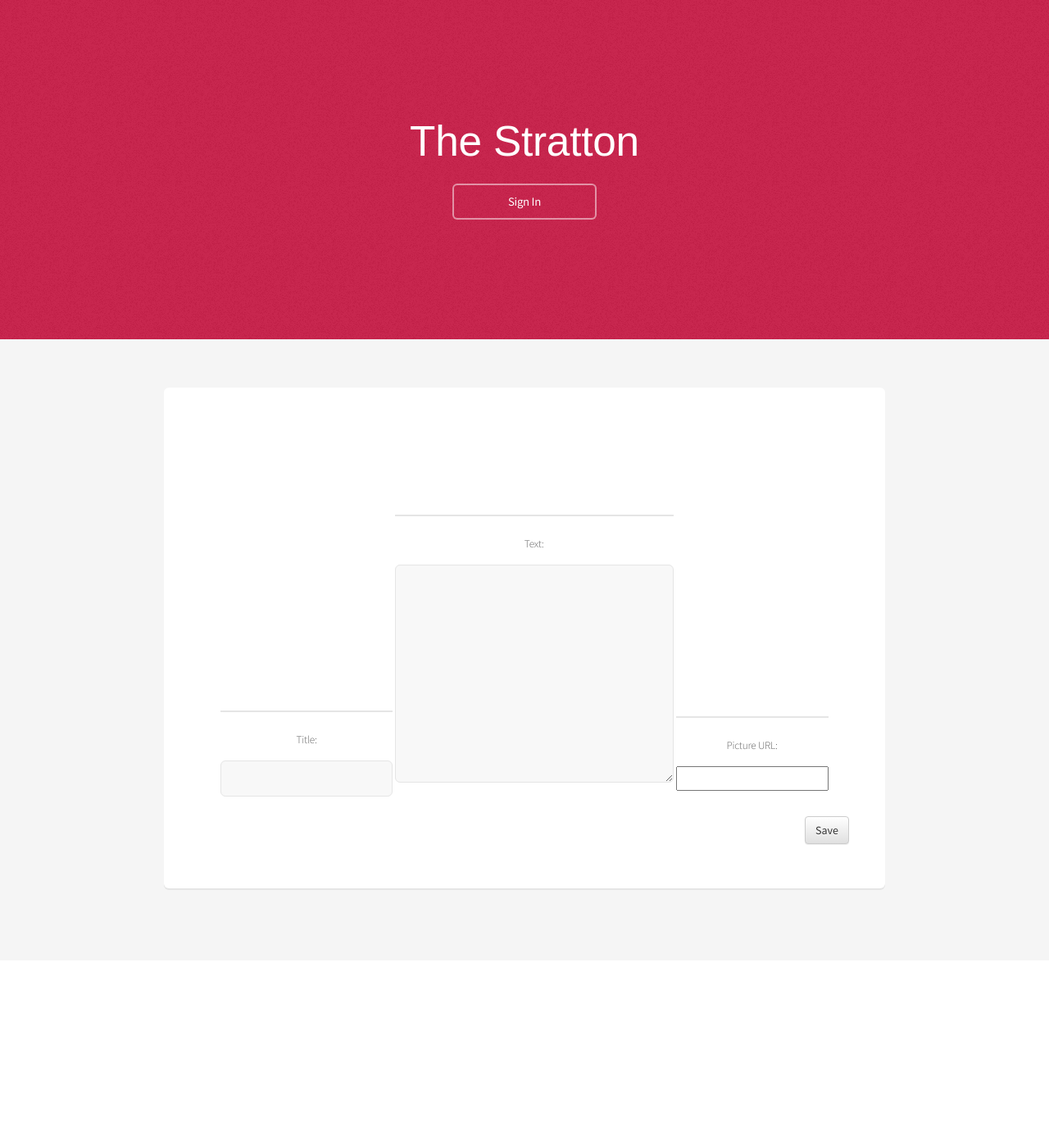
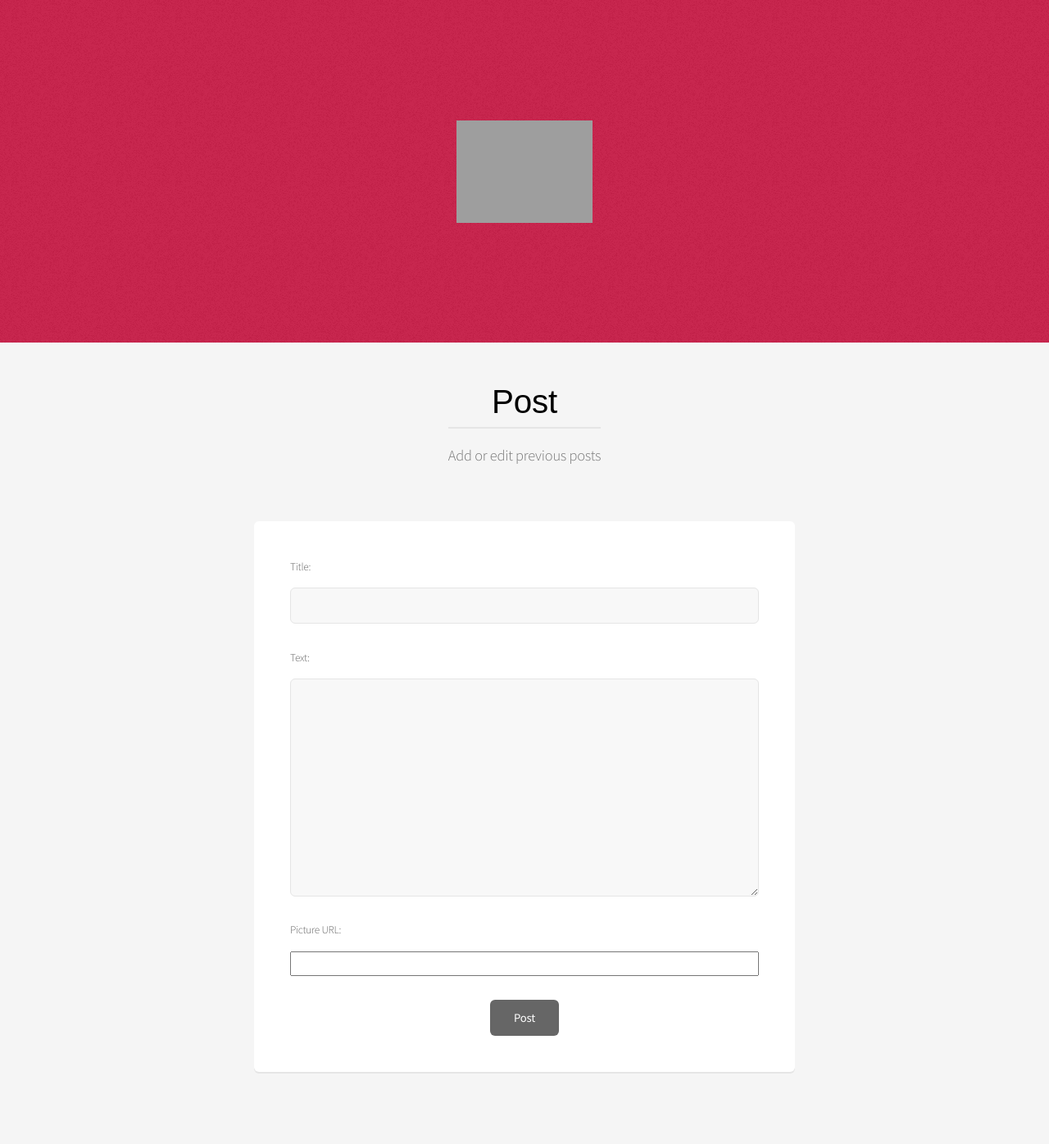
Before and after one commit to darkchip/my-first-blog, a Django app: page /post/new/ in a window 1280 px wide. Shown: the whole page at 82% size. Before the commit the page ends 1086 px from the top, so only its background shows below. Run offline with Django 3.2, Linux system fonts and the light colour scheme; some libraries are stand-ins or nearby versions; grey boxes are pictures that could not be loaded.

Commit message:
New Front-end

```diff
--- a/blog/static/css/blog.css
+++ b/blog/static/css/blog.css
@@ -2,13 +2,13 @@
 @import url("http://fonts.googleapis.com/css?family=Source+Sans+Pro:300,400,300italic,400italic");
 
 .page-header {
-    background-color: #ff9400;
+    background-color: #fff;
     margin-top: 0;
     padding: 20px 20px 20px 40px;
 }
 
 .page-header h1, .page-header h1 a, .page-header h1 a:visited, .page-header h1 a:active {
-    color: #ffffff;
+    color: #666666;
     font-size: 36pt;
     text-decoration: none;
 }
@@ -23,6 +23,7 @@ h1, h2, h3, h4 {
 	font-variant: normal;
 	font-weight: 500;
 	line-height: 26px;
+	color: #fff;
 }
 
 h2 {
@@ -43,10 +44,11 @@ h2 {
 }
 
 .top-menu, .top-menu:hover, .top-menu:visited {
-    color: #ffffff;
+    color: #666666;
     float: right;
     font-size: 26pt;
     margin-right: 20px;
+    text-decoration: none;
 }
 
 .post {
@@ -110,7 +112,7 @@ html, body, div, span, applet, object, iframe, h1, h3, h4, h5, h6, p, blockquote
 		font-size: 100%;
 		vertical-align: baseline;
 		text-decoration: none;
-		color: #fff;
+		color: #666666;
 	}
 
 
@@ -3088,8 +3090,9 @@ html, body, div, span, applet, object, iframe, h1, h3, h4, h5, h6, p, blockquote
 		background-repeat: repeat,							no-repeat;
 		background-size: auto,							cover;
 		color: #fff;
-		padding: 5em 0 5em 0;
+		padding: 3em 0 3em 0;
 		text-align: center;
+		text-decoration: none;
 	}
 
 		#banner :last-child {
@@ -3105,6 +3108,7 @@ html, body, div, span, applet, object, iframe, h1, h3, h4, h5, h6, p, blockquote
 			line-height: 1em;
 			margin: 0 0 0.5em 0;
 			padding: 0;
+			text-decoration: none;
 		}
 
 		#banner p {
@@ -3127,6 +3131,7 @@ html, body, div, span, applet, object, iframe, h1, h3, h4, h5, h6, p, blockquote
 			#banner input[type="button"]:hover,
 			#banner .button:hover {
 				background-color: rgba(255, 255, 255, 0.1);
+				text-decoration: none;
 			}
 
 			#banner input[type="submit"]:active,
@@ -3796,7 +3801,7 @@ html, body, div, span, applet, object, iframe, h1, h3, h4, h5, h6, p, blockquote
 		/* Banner */
 
 			#banner {
-				padding: 5em 1em 4em 1em;
+				padding: 4em 1em 4em 1em;
 			}
 
 		/* Main */
--- a/blog/templates/blog/base.html
+++ b/blog/templates/blog/base.html
@@ -1,7 +1,7 @@
 {% load staticfiles %}
 <html>
     <head>
-        <title>The Stratton</title>
+        <title>STRATTON</title>
         <link rel="stylesheet" href="//maxcdn.bootstrapcdn.com/bootstrap/3.2.0/css/bootstrap.min.css">
         <link rel="stylesheet" href="//maxcdn.bootstrapcdn.com/bootstrap/3.2.0/css/bootstrap-theme.min.css">
         <link href='//fonts.googleapis.com/css?family=Lobster&subset=latin,latin-ext' rel='stylesheet' type='text/css'>
@@ -12,27 +12,22 @@
 
 
             <section id="banner">
-					<h2><a href="/">The Stratton</a></h2>
-                    					<ul class="actions">
+					<!--<h2><a href="/">STRATTON</a></h2>-->
+					<a href="/"><img src="https://dl.dropboxusercontent.com/u/24778459/Stratton/The_Stratton.png" alt="some_text" height="125"></a>
+                    <!--
+                    <ul class="actions">
 						<li><a href="/log_in.html" class="button">Sign In</a></li>
 					</ul>
+					-->
 				</section>
 
 
-        <section id="main" class="container">
-				<section class="box special">
-					<header class="major">
+
 
                 	{% block content %}
                     {% endblock %}
 
 
-						</header>
-
-
-
-
-</section>
 
 
 
--- a/blog/templates/blog/post_edit.html
+++ b/blog/templates/blog/post_edit.html
@@ -1,13 +1,40 @@
 {% extends 'blog/base.html' %}
 
 {% block content %}
-    <h1>Edit</h1>
-    <br>
-    <form method="POST" class="post-form">{% csrf_token %}
-    <br>
-        {{ form.as_p }}
-        <br>
-        <br>
-        <button type="submit" class="save btn btn-default">Save</button>
-    </form>
+
+				<section id="main" class="container 75%">
+					<header>
+						<h2>Post</h2>
+						<p>Add or edit previous posts</p>
+					</header>
+					<div class="box">
+						<form method="POST" class="post-form">{% csrf_token %}
+							<div class="row uniform 50%">
+								<div class="12u">
+									{{ form.as_p }}
+								</div>
+							</div>
+
+							<div class="row uniform">
+								<div class="12u">
+									<ul class="actions align-center">
+										<li><input type="submit" value="Post"/></li>
+									</ul>
+								</div>
+							</div>
+						</form>
+					</div>
+				</section>
+
+
+
+
+
+
+
+
+
+
+
+
 {% endblock %}
--- a/blog/templates/blog/post_list.html
+++ b/blog/templates/blog/post_list.html
@@ -2,6 +2,9 @@
 {% block title %}
 {% endblock %}
 {% block content %}
+<section id="main" class="container">
+	<section class="box special">
+		<header class="major">
 {% for post in posts %}
         <div class="post">
             <h1><a href="{% url 'post_detail' pk=post.pk %}">{{ post.title }}</a></h1>
@@ -67,6 +70,7 @@
 				<footer id="footer">
 					<ul class="copyright">
 						<li>The Stratton</li>
+
 						{% if user.is_authenticated %}
     <a href="{% url 'post_new' %}" class="top-menu"><span class="glyphicon glyphicon-plus"></span></a>
 {% endif %}
```
Also changed, not shown: blog/templates/blog/post_detail.html (+8 -4 lines).
